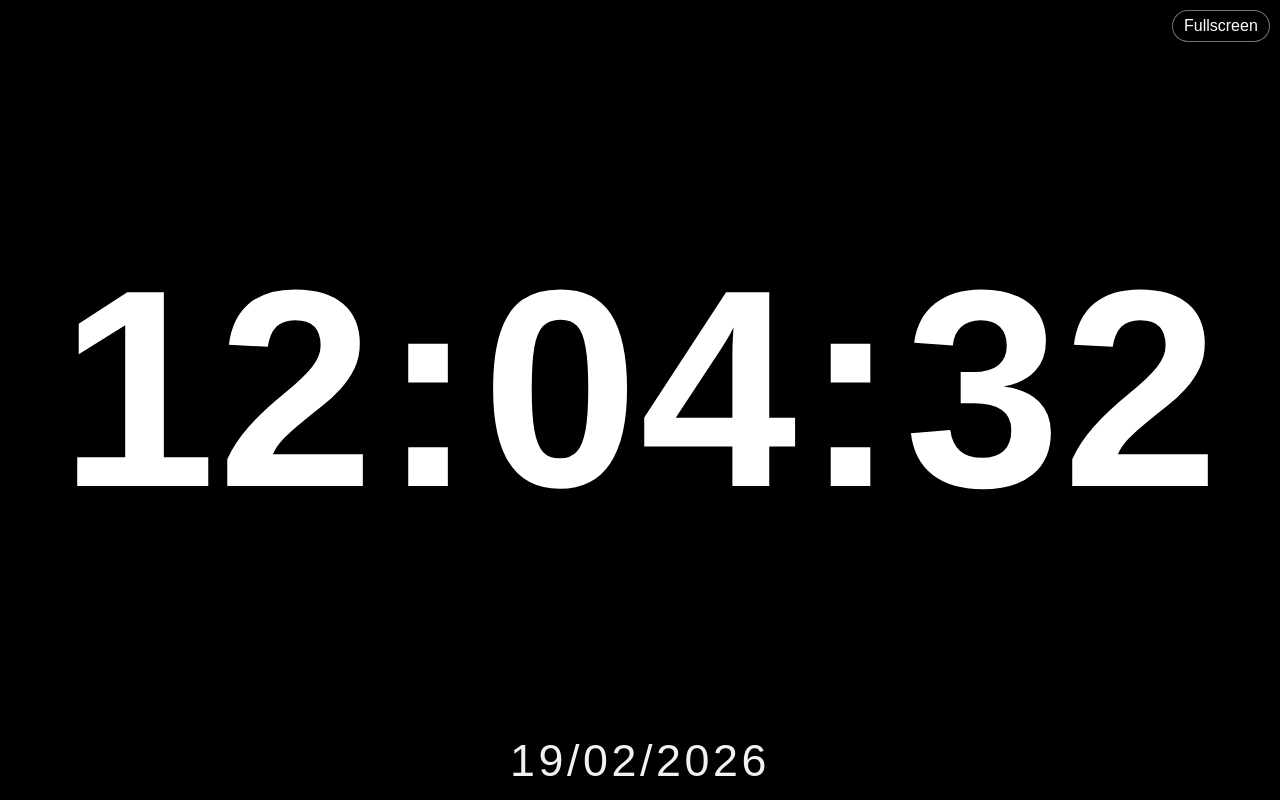
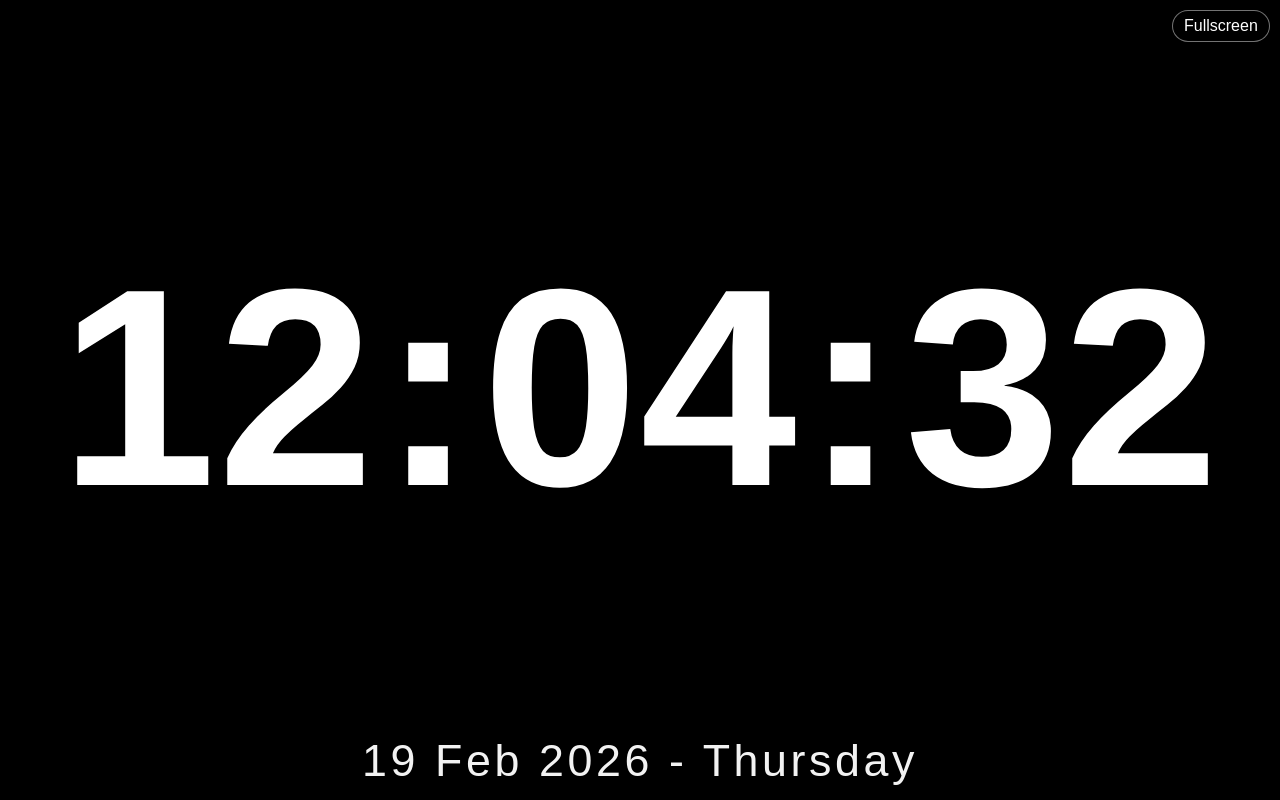
Before and after one commit to hithaprani/no-sleep-clock, a Next.js app: page / in a window 1280 px wide. Built offline with nearby package versions, Linux system fonts and the light colour scheme.

Commit message:
Slow anti-burn-in movement to multi-minute intervals

```diff
--- a/app/globals.css
+++ b/app/globals.css
@@ -44,8 +44,6 @@ body {
     max(10px, env(safe-area-inset-right))
     max(10px, env(safe-area-inset-bottom))
     max(10px, env(safe-area-inset-left));
-  animation: antiBurnInShift 70s steps(1, end) infinite;
-  will-change: transform;
 }
 
 .fullscreen-toggle {
@@ -58,6 +56,18 @@ body {
   line-height: 1;
   padding: 0.45rem 0.7rem;
   border-radius: 999px;
+}
+
+
+.clock-content {
+  width: 100%;
+  height: 100%;
+  display: grid;
+  grid-template-rows: 1fr auto;
+  align-items: stretch;
+  justify-items: center;
+  animation: antiBurnInShift 12m steps(1, end) infinite;
+  will-change: transform;
 }
 
 .clock-time {
--- a/app/page.tsx
+++ b/app/page.tsx
@@ -30,6 +30,10 @@ export default function Home() {
       wakeLockRef.current = wakeLock;
       wakeLock.addEventListener("release", () => {
         wakeLockRef.current = null;
+
+        if (document.visibilityState === "visible") {
+          void requestWakeLock();
+        }
       });
     } catch {
       // Some browsers require user interaction before wake lock can be requested.
@@ -97,25 +101,30 @@ export default function Home() {
 
   const dateText = useMemo(
     () =>
-      new Intl.DateTimeFormat("en-GB", {
+      `${new Intl.DateTimeFormat("en-GB", {
         day: "2-digit",
-        month: "2-digit",
+        month: "short",
         year: "numeric",
-      }).format(now),
+      }).format(now)} - ${new Intl.DateTimeFormat("en-GB", {
+        weekday: "long",
+      }).format(now)}`,
     [now],
   );
 
   return (
     <main className="clock-screen" aria-label="No sleep clock screen">
+      {!isFullscreen && (
         <button
           type="button"
           className="fullscreen-toggle"
           onClick={() => void toggleFullscreen()}
-        aria-label={isFullscreen ? "Exit fullscreen" : "Enter fullscreen"}
+          aria-label="Enter fullscreen"
         >
-        {isFullscreen ? "Exit Fullscreen" : "Fullscreen"}
+          Fullscreen
         </button>
+      )}
 
+      <div className="clock-content">
         <h1 className="clock-time" aria-live="polite">
           <span>{hour}</span>
           <span className={`clock-separator${blinkOn ? "" : " is-dim"}`}>:</span>
@@ -124,6 +133,7 @@ export default function Home() {
           <span>{second}</span>
         </h1>
         <p className="clock-date">{dateText}</p>
+      </div>
     </main>
   );
 }
```
Lines whose indentation alone changed are shown as unchanged.
